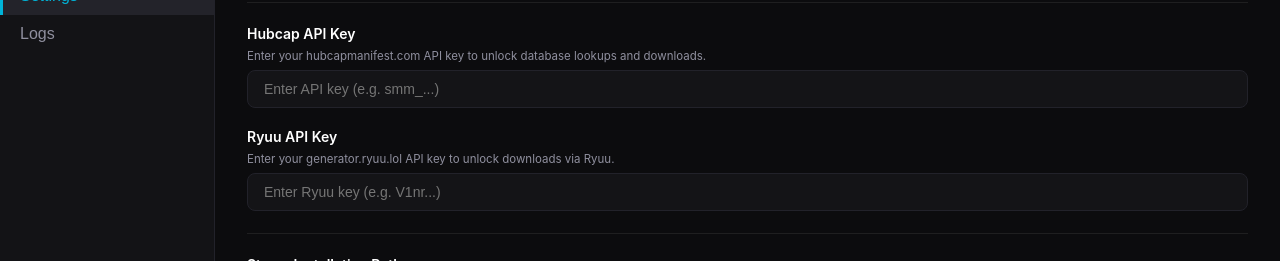
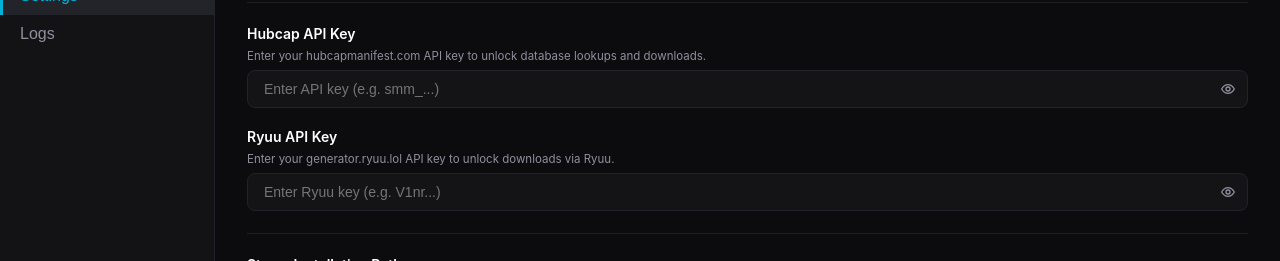
Before and after one commit to michelegoku3/Aether, a React (Vite) app in the folder AetherDesk/: page / in a window 1280 px wide. Both pictures are taken after a click on the button "Settings". Shown: the part 326-587 px from the top of the page. Built offline with nearby package versions, Linux system fonts and the light colour scheme.

Commit message:
fix: show Hubcup/Ryuu API keys, manul manifestid update in real time, better logic for online/change version button

```diff
--- a/AetherDesk/src/modals/LibraryGameActionsModal.tsx
+++ b/AetherDesk/src/modals/LibraryGameActionsModal.tsx
@@ -191,23 +191,50 @@
 
         <div className="game-action-body">
           <div className="game-action-grid">
+            {/* Each button is wrapped so the tooltip still appears when the
+                button itself is disabled (Chromium/WebView2 suppress hover on
+                disabled controls, so the title must live on the wrapper). */}
+            <span className="game-action-btn-wrap">
               <button className="game-action-btn" onClick={handleToggleUpdates} disabled={disabled}>
                 {updatesEnabled ? 'Disable Update' : 'Enable Update'}
               </button>
-            <button className="game-action-btn" onClick={() => onOpenVersionEditor(game)} disabled={disabled}>
+            </span>
+            <span
+              className="game-action-btn-wrap"
+              title={updatesEnabled ? 'Updates are enabled for this game — disable them first to change the version.' : undefined}
+            >
+              <button
+                className="game-action-btn"
+                onClick={() => onOpenVersionEditor(game)}
+                disabled={disabled || updatesEnabled}
+              >
                 Change Version
               </button>
-            <button className="game-action-btn" onClick={handleOpenOnline} disabled={disabled}>
+            </span>
+            <span
+              className="game-action-btn-wrap"
+              title={!game.installed ? 'Online requires the game to be installed in Steam first.' : undefined}
+            >
+              <button
+                className="game-action-btn"
+                onClick={handleOpenOnline}
+                disabled={disabled || !game.installed}
+              >
                 ONLINE
               </button>
+            </span>
+            <span
+              className="game-action-btn-wrap"
+              title={game.installed ? 'Installed games cannot be removed from Aether Library.' : 'Remove Lua from Aether Library'}
+            >
               <button
                 className="game-action-btn danger"
                 onClick={handleRemove}
                 disabled={disabled || game.installed}
-              title={game.installed ? 'Installed games cannot be removed from Aether Library.' : 'Remove Lua from Aether Library'}
               >
                 Remove
               </button>
+            </span>
           </div>
         </div>
       </div>
--- a/AetherDesk/src/style.css
+++ b/AetherDesk/src/style.css
@@ -863,6 +863,20 @@
   gap: 28px 34px;
 }
 
+/* Tooltip wrapper around action buttons: carries the `title` so hints still
+   show when the inner button is disabled (disabled controls don't fire hover
+   in Chromium/WebView2). The wrapper mirrors the button footprint. */
+.game-action-btn-wrap {
+  display: block;
+  width: 172px;
+  height: 72px;
+}
+
+.game-action-btn-wrap .game-action-btn {
+  width: 100%;
+  height: 100%;
+}
+
 .game-action-btn {
   width: 172px;
   height: 72px;
@@ -1291,6 +1305,41 @@
 
 .settings-input:focus {
   border-color: var(--color-cyan);
+}
+
+/* Wrapper for inputs with an inline reveal button (API keys): the button
+   sits inside the field, on the right, and leaves room for the text. */
+.settings-input-wrap {
+  position: relative;
+  display: flex;
+  align-items: center;
+}
+
+.settings-input-wrap .settings-input {
+  padding-right: 40px;
+}
+
+.settings-input-eye {
+  position: absolute;
+  right: 6px;
+  top: 50%;
+  transform: translateY(-50%);
+  width: 28px;
+  height: 28px;
+  display: flex;
+  align-items: center;
+  justify-content: center;
+  background: none;
+  border: none;
+  border-radius: 6px;
+  color: var(--color-muted);
+  cursor: pointer;
+  transition: color 0.2s ease, background-color 0.2s ease;
+}
+
+.settings-input-eye:hover {
+  color: #ffffff;
+  background-color: rgba(255, 255, 255, 0.08);
 }
 
 .api-input-row {
--- a/AetherDesk/src/ui/icons.tsx
+++ b/AetherDesk/src/ui/icons.tsx
@@ -34,3 +34,41 @@
     />
   </svg>
 );
+
+/** Show-password eye (toggles a secret input into plain text). */
+export const EyeIcon = ({ size = 16 }: { size?: number }) => (
+  <svg width={size} height={size} viewBox="0 0 24 24" fill="none" aria-hidden="true">
+    <path
+      d="M2.5 12S6 5.5 12 5.5 21.5 12 21.5 12 18 18.5 12 18.5 2.5 12 2.5 12Z"
+      stroke="currentColor"
+      strokeWidth="2"
+      strokeLinejoin="round"
+    />
+    <circle cx="12" cy="12" r="3" stroke="currentColor" strokeWidth="2" />
+  </svg>
+);
+
+/** Hide-password eye (restores the secret mask). */
+export const EyeOffIcon = ({ size = 16 }: { size?: number }) => (
+  <svg width={size} height={size} viewBox="0 0 24 24" fill="none" aria-hidden="true">
+    <path
+      d="M3 3l18 18"
+      stroke="currentColor"
+      strokeWidth="2"
+      strokeLinecap="round"
+    />
+    <path
+      d="M10.6 5.1A9.6 9.6 0 0 1 12 5c6 0 9.5 7 9.5 7a17 17 0 0 1-2.6 3.4M6.6 6.6C4.2 8.3 2.5 12 2.5 12S6 19 12 19c1.5 0 2.8-.4 3.9-.9"
+      stroke="currentColor"
+      strokeWidth="2"
+      strokeLinecap="round"
+      strokeLinejoin="round"
+    />
+    <path
+      d="M9.9 9.9a3 3 0 0 0 4.2 4.2"
+      stroke="currentColor"
+      strokeWidth="2"
+      strokeLinecap="round"
+    />
+  </svg>
+);
--- a/AetherDesk/src/views/AetherView.tsx
+++ b/AetherDesk/src/views/AetherView.tsx
@@ -1,5 +1,6 @@
 import { useCallback, useEffect, useState } from 'react';
 import { invoke } from '@tauri-apps/api/core';
+import { getVersion } from '@tauri-apps/api/app';
 import {
   UninstallDeskConfirmModal,
   UninstallSteamCleanModal,
@@ -43,7 +44,7 @@
   dllStatus,
   onDllStatusChange,
 }: AetherViewProps) => {
-  const [deskVersion, setDeskVersion] = useState('1.0.0');
+  const [deskVersion, setDeskVersion] = useState('…');
   const [statusMsg, setStatusMsg] = useState({ text: '', type: 'info' as StatusTone });
   const [isProcessing, setIsProcessing] = useState(false);
   const [uninstallStep, setUninstallStep] = useState<UninstallStep | null>(null);
@@ -56,6 +57,7 @@
 
   const formatVersion = (value: string) => {
     if (!value || value === 'N/A') return 'N/A';
+    if (value === '…') return '…'; // still resolving
     const normalized = value
       .toLowerCase()
       .replace(/^desk-/, '')
@@ -79,11 +81,26 @@
   };
 
   useEffect(() => {
+    // The desk version is the packaged Tauri version: `getVersion()` is a fast
+    // local IPC (no network), so the panel shows the correct value from the
+    // first render — no more flickering "1.0.0" placeholder while the update
+    // check (which hits GitHub) resolves.
+    let cancelled = false;
+    getVersion()
+      .then((v) => {
+        if (!cancelled) setDeskVersion(v || 'N/A');
+      })
+      .catch(() => {
+        if (!cancelled) setDeskVersion('N/A');
+      });
     void checkDeskVersion();
     // "Restore" replaces "Uninstall" while test updates are enabled.
     getSettings()
       .then((settings) => setTestUpdatesEnabled(Boolean(settings.enable_test_updates)))
       .catch(() => {});
+    return () => {
+      cancelled = true;
+    };
   }, [isUpdateAvailable, isDeskUpdateAvailable]);
 
   const handleInstallDeskUpdate = async () => {
--- a/AetherDesk/src/views/SettingsView.tsx
+++ b/AetherDesk/src/views/SettingsView.tsx
@@ -1,6 +1,7 @@
 import { useState, useEffect } from 'react';
 import { invoke } from '@tauri-apps/api/core';
 import { ClickablePath } from '../ui/ClickablePath';
+import { EyeIcon, EyeOffIcon } from '../ui/icons';
 
 interface SettingsViewProps {
   hubcapUsage: { usage: number; limit: number; hasKey: boolean };
@@ -27,6 +28,7 @@
 
 export const SettingsView = ({ hubcapUsage, onRefreshUsage, onRefreshCustomCss, onCustomCssChange, onPreviewPersonalWallpaper, onPreviewAlternativeCards }: SettingsViewProps) => {
   const [apiKey, setApiKey] = useState('');
+  const [showApiKey, setShowApiKey] = useState(false);
   const [steamPath, setSteamPath] = useState('C:\\Program Files (x86)\\Steam');
   const [activeLibrary, setActiveLibrary] = useState('');
   const [showStoreDlcs, setShowStoreDlcs] = useState(false);
@@ -48,6 +50,7 @@
   const [customIconEnabled, setCustomIconEnabled] = useState(false);
   const [iconSelectedFile, setIconSelectedFile] = useState('');
   const [ryuuKey, setRyuuKey] = useState('');
+  const [showRyuuKey, setShowRyuuKey] = useState(false);
   const [storeCurrency, setStoreCurrency] = useState<'eur' | 'usd' | 'jpy'>('eur');
 
   // Appearance assets availability: when no theme/wallpaper file exists, the
@@ -360,13 +363,26 @@
               </span>
             )}
           </div>
+          <div className="settings-input-wrap">
             <input
-            type="password"
+              type={showApiKey ? 'text' : 'password'}
               placeholder="Enter API key (e.g. smm_...)"
               value={apiKey}
               onChange={(e) => setApiKey(e.target.value)}
               className="settings-input"
+              autoComplete="off"
+              spellCheck={false}
             />
+            <button
+              type="button"
+              className="settings-input-eye"
+              title={showApiKey ? 'Hide API key' : 'Show API key'}
+              aria-label={showApiKey ? 'Hide API key' : 'Show API key'}
+              onClick={() => setShowApiKey((v) => !v)}
+            >
+              {showApiKey ? <EyeOffIcon size={16} /> : <EyeIcon size={16} />}
+            </button>
+          </div>
         </div>
 
         {/* Ryuu API Key Section */}
@@ -380,13 +396,26 @@
               </span>
             )}
           </div>
+          <div className="settings-input-wrap">
             <input
-            type="password"
+              type={showRyuuKey ? 'text' : 'password'}
               placeholder="Enter Ryuu key (e.g. V1nr...)"
               value={ryuuKey}
               onChange={(e) => setRyuuKey(e.target.value)}
               className="settings-input"
+              autoComplete="off"
+              spellCheck={false}
             />
+            <button
+              type="button"
+              className="settings-input-eye"
+              title={showRyuuKey ? 'Hide API key' : 'Show API key'}
+              aria-label={showRyuuKey ? 'Hide API key' : 'Show API key'}
+              onClick={() => setShowRyuuKey((v) => !v)}
+            >
+              {showRyuuKey ? <EyeOffIcon size={16} /> : <EyeIcon size={16} />}
+            </button>
+          </div>
         </div>
 
         <div className="settings-separator"></div>
```
Also changed, not shown: AetherDesk/src/modals/SpecificVersionModal.tsx (+41 -2 lines). Lines whose indentation alone changed are shown as unchanged.
